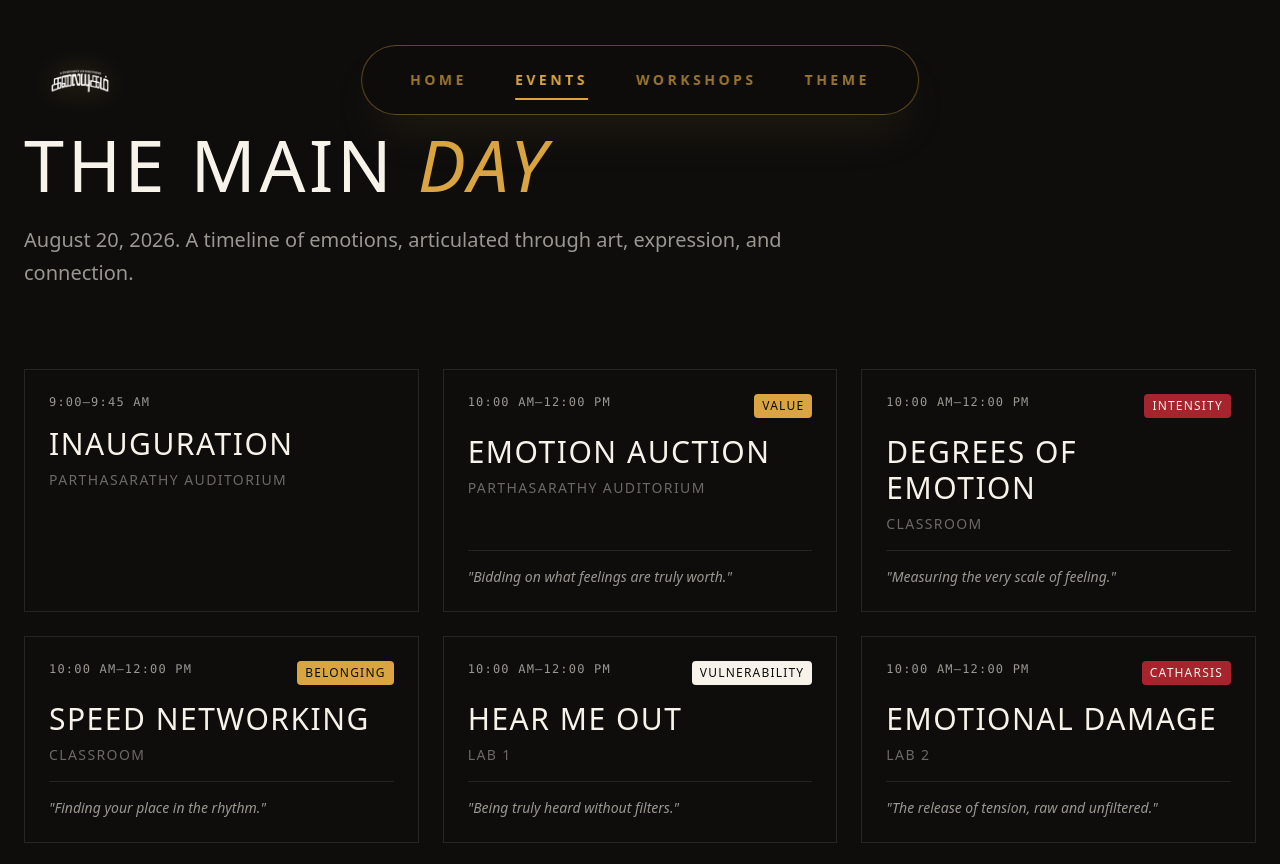
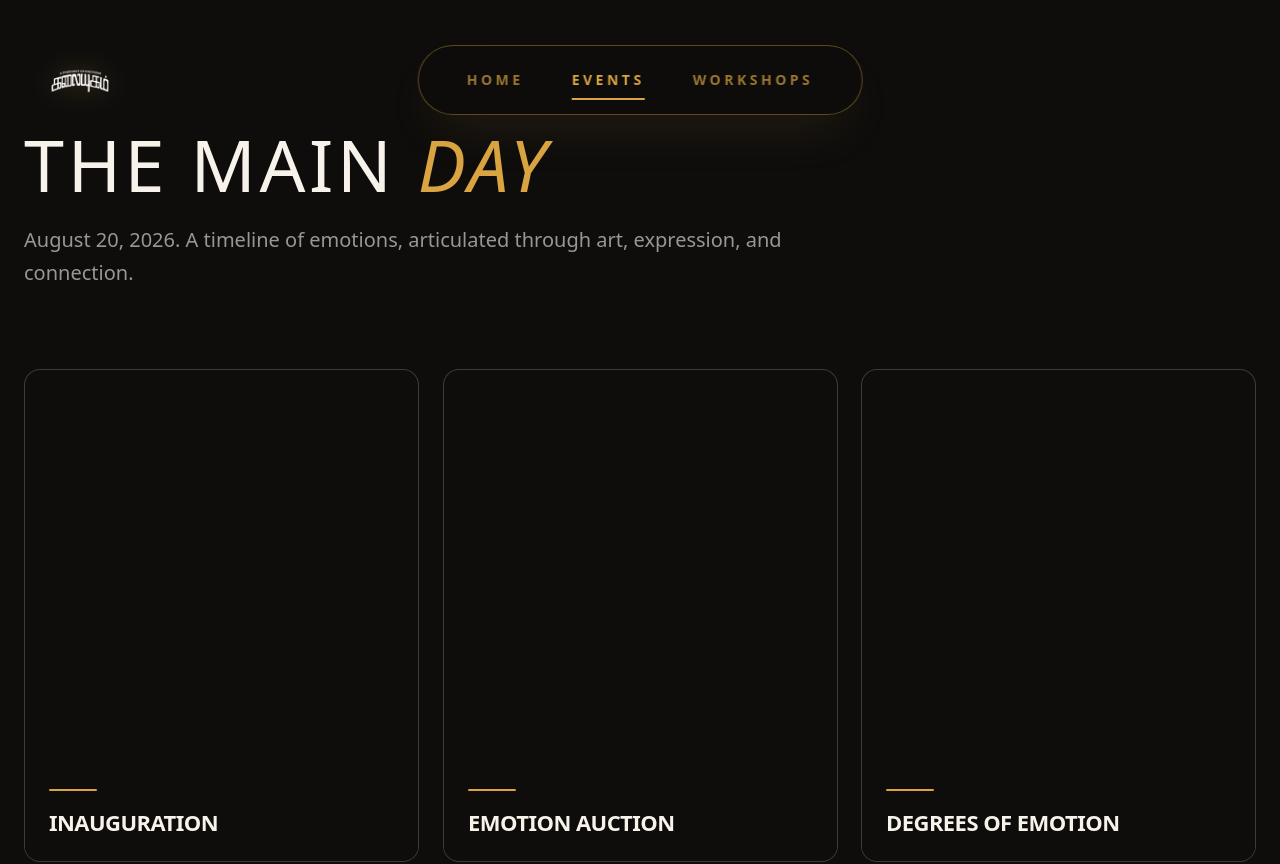
Before and after one commit to venkatesh-window/Kalaiyugam, a Next.js app: page /events in a window 1280 px wide. Shown: the top 864 px of the page. Built offline with nearby package versions, Linux system fonts and the light colour scheme.

Commit message:
UI enhanced

```diff
--- a/src/app/globals.css
+++ b/src/app/globals.css
@@ -48,3 +48,29 @@ h1, h2, h3, h4, h5, h6 {
   color: transparent;
   filter: drop-shadow(0 0 10px rgba(212, 175, 55, 0.3));
 }
+
+@keyframes cardReveal {
+  0% {
+    opacity: 0;
+    transform: translateY(50px) scale(0.92);
+    filter: blur(6px);
+  }
+  100% {
+    opacity: 1;
+    transform: translateY(0) scale(1);
+    filter: blur(0px);
+  }
+}
+
+.event-card {
+  animation: cardReveal 0.7s cubic-bezier(0.22, 1, 0.36, 1) both;
+}
+
+.event-card:hover {
+  box-shadow:
+    0 24px 60px rgba(217, 164, 65, 0.2),
+    0 0 0 1px rgba(217, 164, 65, 0.15);
+  transform: translateY(-8px);
+  transition: all 0.55s cubic-bezier(0.22, 1, 0.36, 1);
+  border-color: rgba(217, 164, 65, 0.45);
+}
--- a/src/app/symphony-of-emotions/page.tsx
+++ /dev/null
@@ -1,120 +0,0 @@
-"use client";
-
-import { useRef } from "react";
-import { Header } from "@/components/layout/Header";
-import { Footer } from "@/components/layout/Footer";
-import { motion, useScroll, useTransform } from "framer-motion";
-import { movements } from "@/data/movements";
-
-export default function SymphonyPage() {
-  const containerRef = useRef<HTMLDivElement>(null);
-
-  const { scrollYProgress } = useScroll({
-    target: containerRef,
-    offset: ["start start", "end end"]
-  });
-
-  // Calculate the path drawing progress
-  const pathLength = useTransform(scrollYProgress, [0, 1], [0, 1]);
-
-  return (
-    <div className="min-h-screen bg-ink text-parchment selection:bg-marigold selection:text-ink">
-      <Header />
-
-      <main>
-        {/* Intro Section */}
-        <section className="min-h-screen flex items-center pt-32 pb-24 px-6 relative z-10">
-          <div className="max-w-4xl mx-auto text-center">
-            <motion.h1
-              initial={{ opacity: 0, y: 20 }}
-              animate={{ opacity: 1, y: 0 }}
-              className="font-display text-5xl md:text-8xl uppercase tracking-wider mb-12"
-            >
-              The <span className="text-marigold italic">Symphony</span>
-            </motion.h1>
-            <motion.p
-              initial={{ opacity: 0 }}
-              animate={{ opacity: 1 }}
-              transition={{ delay: 0.3 }}
-              className="text-xl md:text-3xl text-parchment/80 leading-relaxed font-light"
-            >
-              "Symphony of Emotions is Kalaiyugam's theme for 2026 — because every art form is really an emotion looking for a shape. This year, Impact built two days around that idea: events that ask you to name what you feel, argue for it, perform it, or let it go."
-            </motion.p>
-
-            <motion.div
-              initial={{ opacity: 0 }}
-              animate={{ opacity: 1 }}
-              transition={{ delay: 1 }}
-              className="mt-24 text-xs uppercase tracking-[0.2em] text-parchment/40 flex flex-col items-center gap-4"
-            >
-              <span>Scroll to experience</span>
-              <div className="w-px h-16 bg-gradient-to-b from-parchment/40 to-transparent" />
-            </motion.div>
-          </div>
-        </section>
-
-        {/* Movements Scroll Section */}
-        <section ref={containerRef} className="relative pb-48">
-          {/* Background SVG Path */}
-          <div className="absolute inset-0 w-full h-full pointer-events-none hidden md:block">
-            <svg className="w-full h-full" preserveAspectRatio="none" viewBox="0 0 100 1000" fill="none" xmlns="http://www.w3.org/2000/svg">
-              <motion.path
-                d="M50 0 C80 200, 20 400, 50 600 C80 800, 20 900, 50 1000"
-                stroke="rgba(247, 243, 234, 0.1)"
-                strokeWidth="0.5"
-                vectorEffect="non-scaling-stroke"
-              />
-              <motion.path
-                d="M50 0 C80 200, 20 400, 50 600 C80 800, 20 900, 50 1000"
-                stroke="#D9A441"
-                strokeWidth="2"
-                vectorEffect="non-scaling-stroke"
-                style={{ pathLength }}
-              />
-            </svg>
-          </div>
-
-          <div className="max-w-6xl mx-auto px-6 relative z-10 flex flex-col gap-[30vh]">
-            {Object.values(movements).map((movement, i) => {
-              const isEven = i % 2 === 0;
-              return (
-                <motion.div
-                  key={movement.emotion}
-                  initial={{ opacity: 0, y: 100 }}
-                  whileInView={{ opacity: 1, y: 0 }}
-                  viewport={{ once: true, margin: "-20%" }}
-                  transition={{ duration: 0.8 }}
-                  className={`flex flex-col md:flex-row items-center gap-12 md:gap-24 ${isEven ? 'md:flex-row-reverse' : ''}`}
-                >
-                  <div className="flex-1 text-center md:text-left space-y-6">
-                    <h2 className="font-display text-6xl md:text-8xl uppercase tracking-tight">
-                      {movement.emotion}
-                    </h2>
-                    <p className="text-2xl text-parchment/60 font-light">
-                      {movement.description}
-                    </p>
-                    <div className="pt-8">
-                      <span className="text-xs uppercase tracking-[0.2em] text-parchment/40 block mb-2">Expressed in</span>
-                      <span className={`inline-block px-4 py-2 text-sm uppercase tracking-widest font-bold ${movement.colorClass}`}>
-                        {movement.name}
-                      </span>
-                    </div>
-                  </div>
-
-                  {/* Abstract representation block */}
-                  <div className="flex-1 w-full max-w-sm aspect-square relative group perspective">
-                    <div className={`absolute inset-0 opacity-20 blur-3xl rounded-full transition-all duration-1000 group-hover:opacity-40 ${movement.colorClass.split(' ')[0]}`} />
-                    <div className="absolute inset-4 border-2 border-parchment/20 rotate-45 transition-transform duration-700 group-hover:rotate-90 group-hover:border-parchment/50" />
-                    <div className="absolute inset-8 border border-parchment/10 -rotate-12 transition-transform duration-1000 group-hover:rotate-0" />
-                  </div>
-                </motion.div>
-              );
-            })}
-          </div>
-        </section>
-      </main>
-
-      <Footer />
-    </div>
-  );
-}
--- a/src/components/cards/EventCard.tsx
+++ b/src/components/cards/EventCard.tsx
@@ -1,52 +1,59 @@
 "use client";
 
-import { motion } from "framer-motion";
 import { type EventSlot } from "@/data/schedule";
 import { movements } from "@/data/movements";
 import { cn } from "@/lib/utils";
+import { CalendarDays, MapPin } from "lucide-react";
 
 export function EventCard({ event }: { event: EventSlot }) {
   const movementData = event.movement ? movements[event.movement] : null;
 
   return (
-    <motion.div
-      whileHover={{ scale: 1.02, rotateX: 2, rotateY: -2 }}
-      transition={{ type: "spring", stiffness: 400, damping: 30 }}
-      className="relative p-6 border border-parchment/10 bg-ink group hover:border-marigold/30 transition-colors"
-      style={{ transformStyle: "preserve-3d" }}
-    >
-      <div className="flex flex-col h-full gap-4 relative z-10" style={{ transform: "translateZ(20px)" }}>
-        <div className="flex justify-between items-start">
-          <span className="text-xs uppercase tracking-widest text-parchment/60 font-mono">
-            {event.time}
-          </span>
+    <div className="event-card relative rounded-2xl overflow-hidden bg-ink border border-parchment/20 group aspect-[4/5] cursor-pointer">
+      {/* Optional background gradient for depth */}
+      <div className="absolute inset-0 bg-gradient-to-t from-ink via-ink/80 to-transparent z-0"></div>
+
+      <div className="absolute bottom-0 left-0 right-0 z-10 p-6">
+        <div className="h-[2px] w-12 bg-marigold rounded-full mb-4 transition-all duration-700 ease-out group-hover:w-full"></div>
+
+        <h2 className="text-parchment text-[22px] font-bold leading-snug font-display tracking-tight mb-0 transition-all duration-500 group-hover:translate-x-1 group-hover:mb-2 uppercase">
+          {event.event}
+        </h2>
+
+        <div className="flex flex-col gap-0 mt-0 mb-0 max-h-0 overflow-hidden opacity-0 transition-all duration-500 ease-out group-hover:gap-2 group-hover:mt-2 group-hover:mb-4 group-hover:max-h-[120px] group-hover:opacity-100">
+          <div className="flex items-center gap-2.5 text-parchment/80">
+            <CalendarDays size={16} className="text-marigold shrink-0" />
+            <span className="text-sm font-sans tracking-wide">
+              {event.time}
+            </span>
+          </div>
+
+          {event.venue && (
+            <div className="flex items-center gap-2.5 text-parchment/80">
+              <MapPin size={16} className="text-marigold shrink-0" />
+              <span className="text-sm font-sans tracking-wide truncate">
+                {event.venue}
+              </span>
+            </div>
+          )}
+
           {movementData && (
-            <span className={cn("text-xs uppercase tracking-widest px-2 py-1 rounded", movementData.colorClass)}>
-              {movementData.emotion}
-            </span>
+             <div className="flex items-center gap-2.5 mt-1">
+              <span className={cn("text-xs uppercase tracking-widest px-2 py-1 rounded bg-marigold/10 text-marigold", movementData.colorClass)}>
+                {movementData.emotion}
+              </span>
+            </div>
           )}
         </div>
 
-        <div>
-          <h3 className="font-display text-2xl md:text-3xl uppercase tracking-wider mb-2 group-hover:text-marigold transition-colors">
-            {event.event}
-          </h3>
-          <p className="text-sm uppercase tracking-widest text-parchment/40">
-            {event.venue}
-          </p>
+        <div className="flex items-center gap-2 text-marigold font-bold uppercase tracking-[0.18em] text-[11px] max-h-0 overflow-hidden opacity-0 transition-all duration-400 ease-out group-hover:max-h-[30px] group-hover:opacity-100 group-hover:translate-x-1" style={{ transitionDelay: '80ms' }}>
+          <span>View Details</span>
+          <svg width="16" height="16" viewBox="0 0 24 24" fill="none" stroke="currentColor" strokeWidth="2.5" strokeLinecap="round" strokeLinejoin="round">
+            <path d="M5 12h14" />
+            <path d="m12 5 7 7-7 7" />
+          </svg>
         </div>
-
-        {movementData && (
-          <div className="mt-auto pt-4 border-t border-parchment/10">
-            <p className="text-sm text-parchment/60 italic">
-              "{movementData.description}"
-            </p>
-          </div>
-        )}
       </div>
-
-      {/* Hover glow effect */}
-      <div className="absolute inset-0 bg-gradient-to-br from-white/5 to-transparent opacity-0 group-hover:opacity-100 transition-opacity pointer-events-none" />
-    </motion.div>
+    </div>
   );
 }
--- a/src/components/layout/Footer.tsx
+++ b/src/components/layout/Footer.tsx
@@ -43,9 +43,6 @@ export function Footer() {
             <li>
               <Link href="/workshops" className="hover:text-marigold transition-colors uppercase tracking-widest text-sm">Workshops</Link>
             </li>
-            <li>
-              <Link href="/symphony-of-emotions" className="hover:text-marigold transition-colors uppercase tracking-widest text-sm">The Theme</Link>
-            </li>
           </ul>
         </div>
 
--- a/src/components/layout/Header.tsx
+++ b/src/components/layout/Header.tsx
@@ -11,7 +11,6 @@ const navLinks = [
   { name: "Home", href: "/" },
   { name: "Events", href: "/events" },
   { name: "Workshops", href: "/workshops" },
-  { name: "Theme", href: "/symphony-of-emotions" }, // Shortened for cleaner UI
 ];
 
 export function Header() {
```
